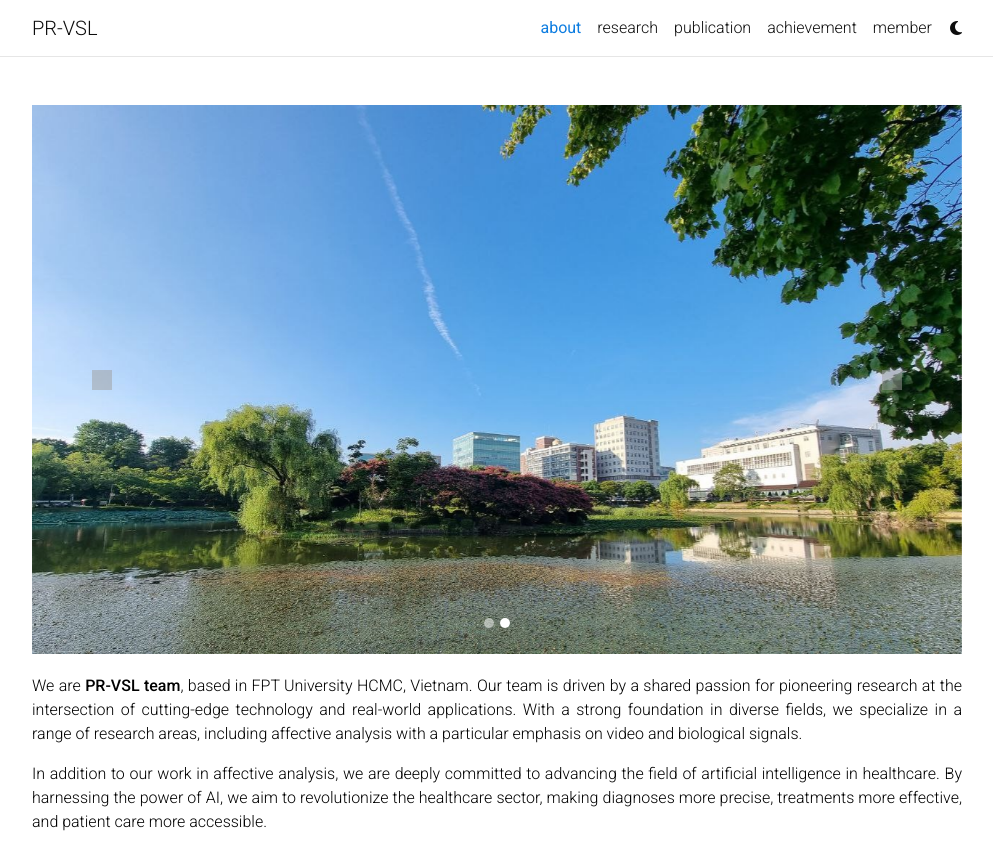
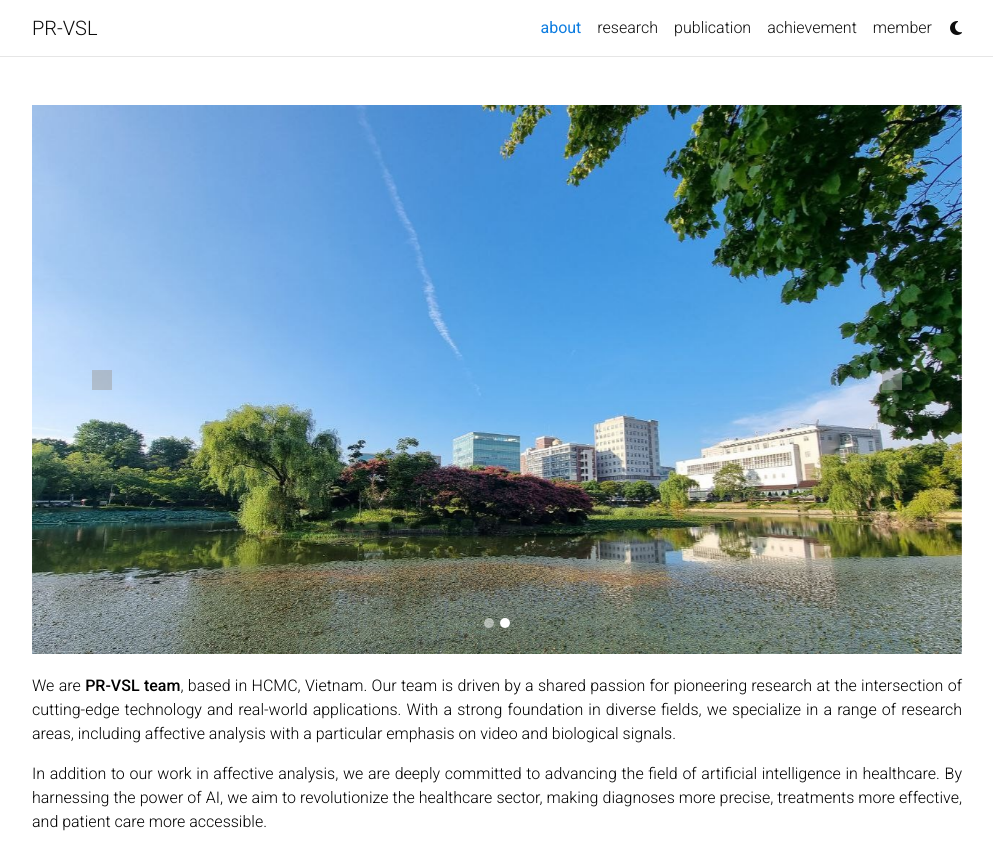
Before and after one commit to pr-vsl/pr-vsl.github.io, a Jekyll site: the page built from _pages/about.md, in a window 1280 px wide and 1220 px high. Shown: the top 848 px of the window, without its empty margins (143-1136 px from the left). Built offline with Jekyll 4.4.1, drawn with Linux system fonts in a browser that asks for light colours; comment, search, counter and statistics services are not loaded; a style sheet for code colours, icons or effects is not loaded; grey boxes are pictures that could not be loaded.

Commit message:
Update about.md

```diff
--- a/_pages/about.md
+++ b/_pages/about.md
@@ -9,14 +9,10 @@
 selected_papers: false # includes a list of papers marked as "selected={true}"
 social: false  # includes social icons at the bottom of the page
 cover: true
-email: thonghv4@fe.edu.vn
+email: nomail@nomail.edu.vn
 ---
 
 
-We are **PR-VSL team**, based in FPT University HCMC, Vietnam. Our team is driven by a shared passion for pioneering research at the intersection of cutting-edge technology and real-world applications. With a strong foundation in diverse fields, we specialize in a range of research areas, including affective analysis with a particular emphasis on video and biological signals.
+We are **PR-VSL team**, based in HCMC, Vietnam. Our team is driven by a shared passion for pioneering research at the intersection of cutting-edge technology and real-world applications. With a strong foundation in diverse fields, we specialize in a range of research areas, including affective analysis with a particular emphasis on video and biological signals.
 
 In addition to our work in affective analysis, we are deeply committed to advancing the field of artificial intelligence in healthcare. By harnessing the power of AI, we aim to revolutionize the healthcare sector, making diagnoses more precise, treatments more effective, and patient care more accessible.
-
-
-
-<iframe class="embed-responsive" src="https://www.google.com/maps/embed?pb=!1m18!1m12!1m3!1d3918.6099415310746!2d106.80730271034678!3d10.84113285795281!2m3!1f0!2f0!3f0!3m2!1i1024!2i768!4f13.1!3m3!1m2!1s0x31752731176b07b1%3A0xb752b24b379bae5e!2sFPT%20University%20HCMC!5e0!3m2!1sen!2s!4v1697552574646!5m2!1sen!2s" height="300" style="border:0;" allowfullscreen="" loading="lazy"></iframe>
```
